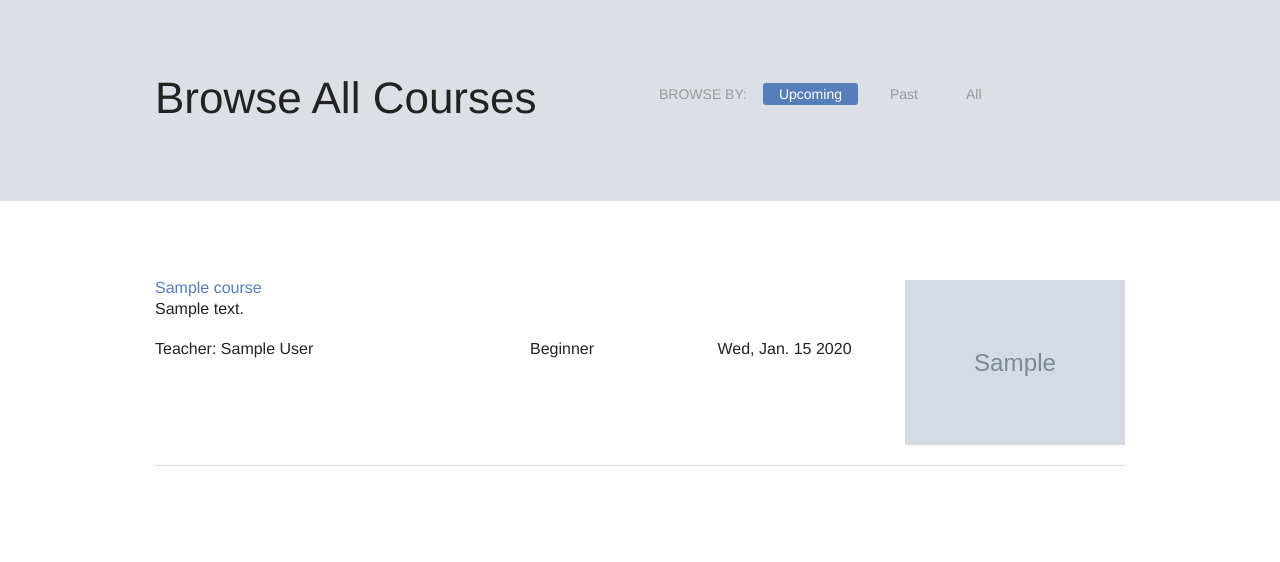
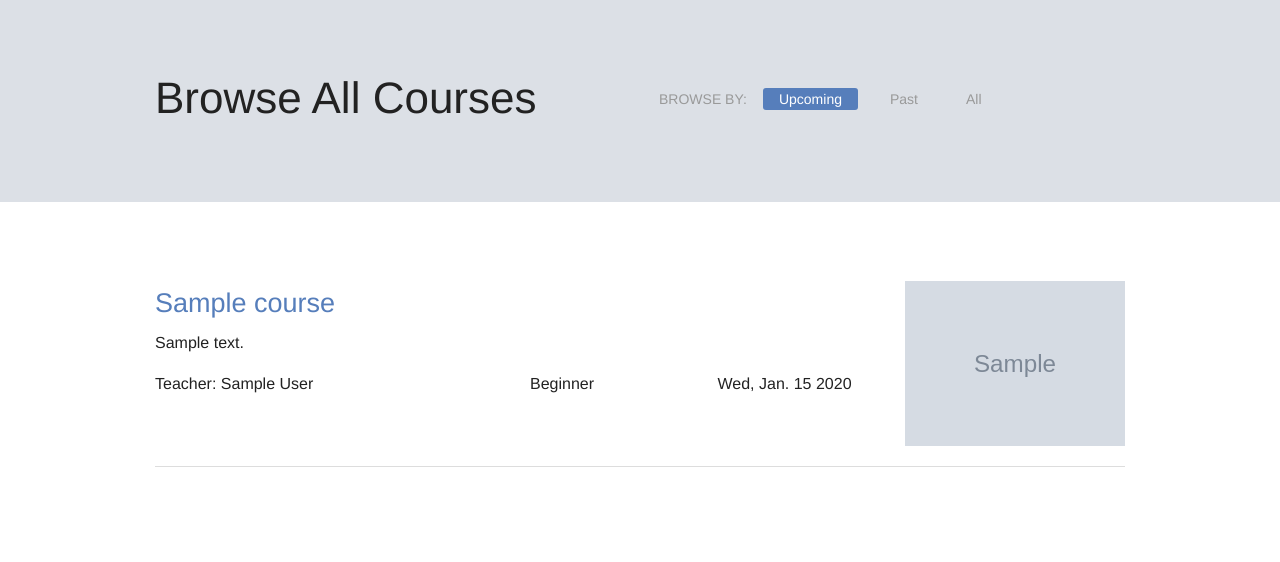
Before and after one commit to calblueprint/odalc, a Django app: template odalc/templates/base/course_listing.html in a window 1280 px wide. Shown: the part 65-627 px from the top of the page. Run offline with Django 3.2, Linux system fonts and the light colour scheme; the template is opened without the code that fills it: values that come from a table or form of the project are taken from there, others are empty; tables that the repository leaves empty hold one stand-in row (values such as "Sample post"); grey boxes marked "Sample" are stand-in pictures; parts of the project's set-up code (start-up, migrations or seed data) failed here and were passed over; some libraries are stand-ins or nearby versions.

Commit message:
Change font sizes on course listing

```diff
--- a/odalc/templates/base/course_listing.html
+++ b/odalc/templates/base/course_listing.html
@@ -8,7 +8,7 @@
             <h1>Browse All Courses</h1>
         </div>
         <div class="large-6 columns">
-            <dl class="sub-nav" style="margin-top:15px;" data-tab>
+            <dl class="sub-nav" style="margin-top:20px;" data-tab>
                 <dt>Browse By:</dt>
                 <dd class="active"><a href="#panel2-1">Upcoming</a></dd>
                 <dd><a href="#panel2-2">Past</a></dd>
@@ -26,7 +26,7 @@
                 <div class="small-9 columns">
                     <div class="row">
                         <div class="small-12 columns">
-                        <a href="{% url "courses:detail" course.pk %}"> {{ course.title }}</a>
+                        <h3><a href="{% url "courses:detail" course.pk %}"> {{ course.title }}</a></h3>
                         </div>
                     </div>
                     <div class="row">
@@ -55,7 +55,7 @@
                 <div class="small-9 columns">
                     <div class="row">
                         <div class="small-12 columns">
-                        <a href="{% url "courses:detail" course.pk %}"> {{ course.title }}</a>
+                        <h3><a href="{% url "courses:detail" course.pk %}"> {{ course.title }}</a></h3>
                         </div>
                     </div>
                     <div class="row">
@@ -84,7 +84,7 @@
                 <div class="small-9 columns">
                     <div class="row">
                         <div class="small-12 columns">
-                        <a href="{% url "courses:detail" course.pk %}"> {{ course.title }}</a>
+                        <h3><a href="{% url "courses:detail" course.pk %}"> {{ course.title }}</a></h3>
                         </div>
                     </div>
                     <div class="row">
```
